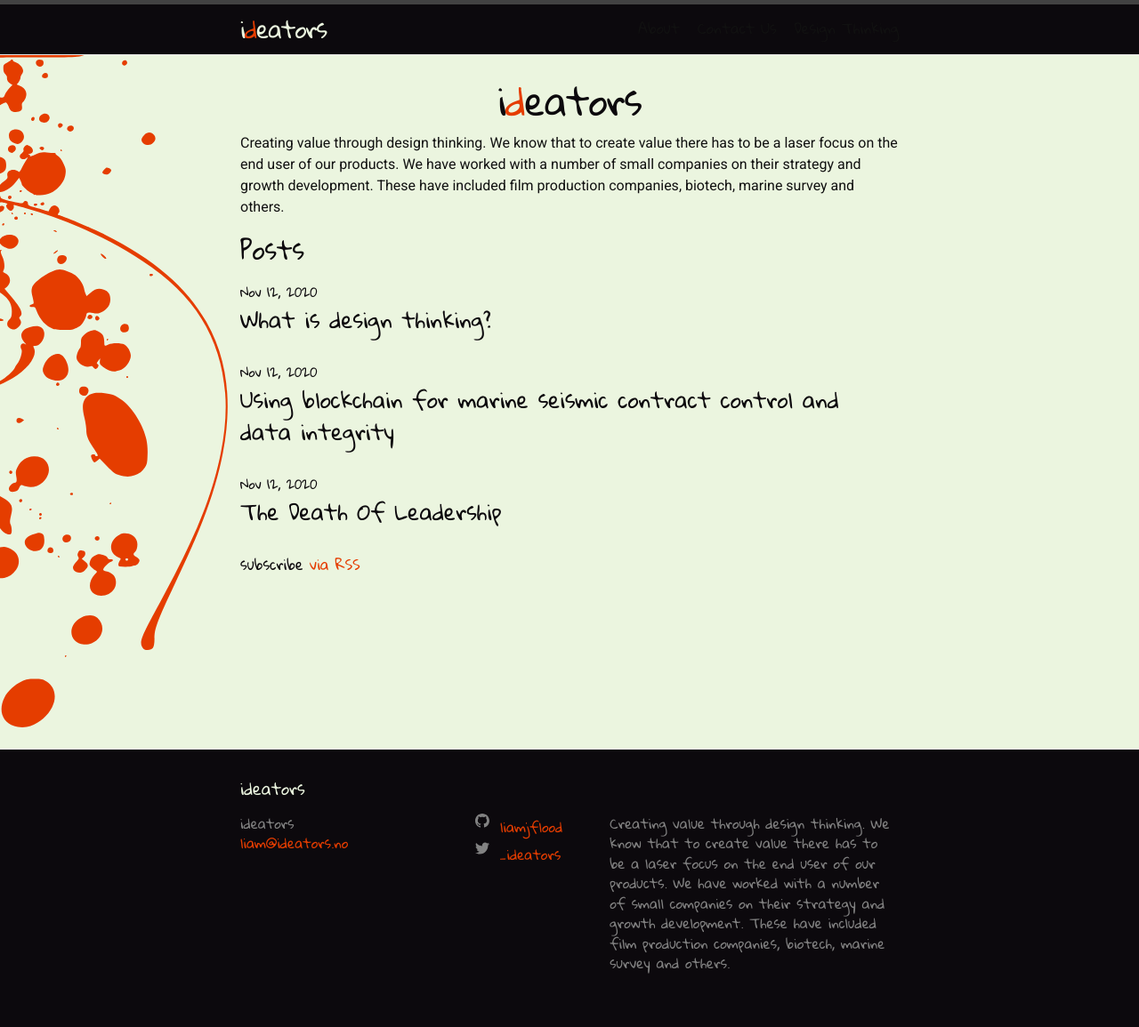
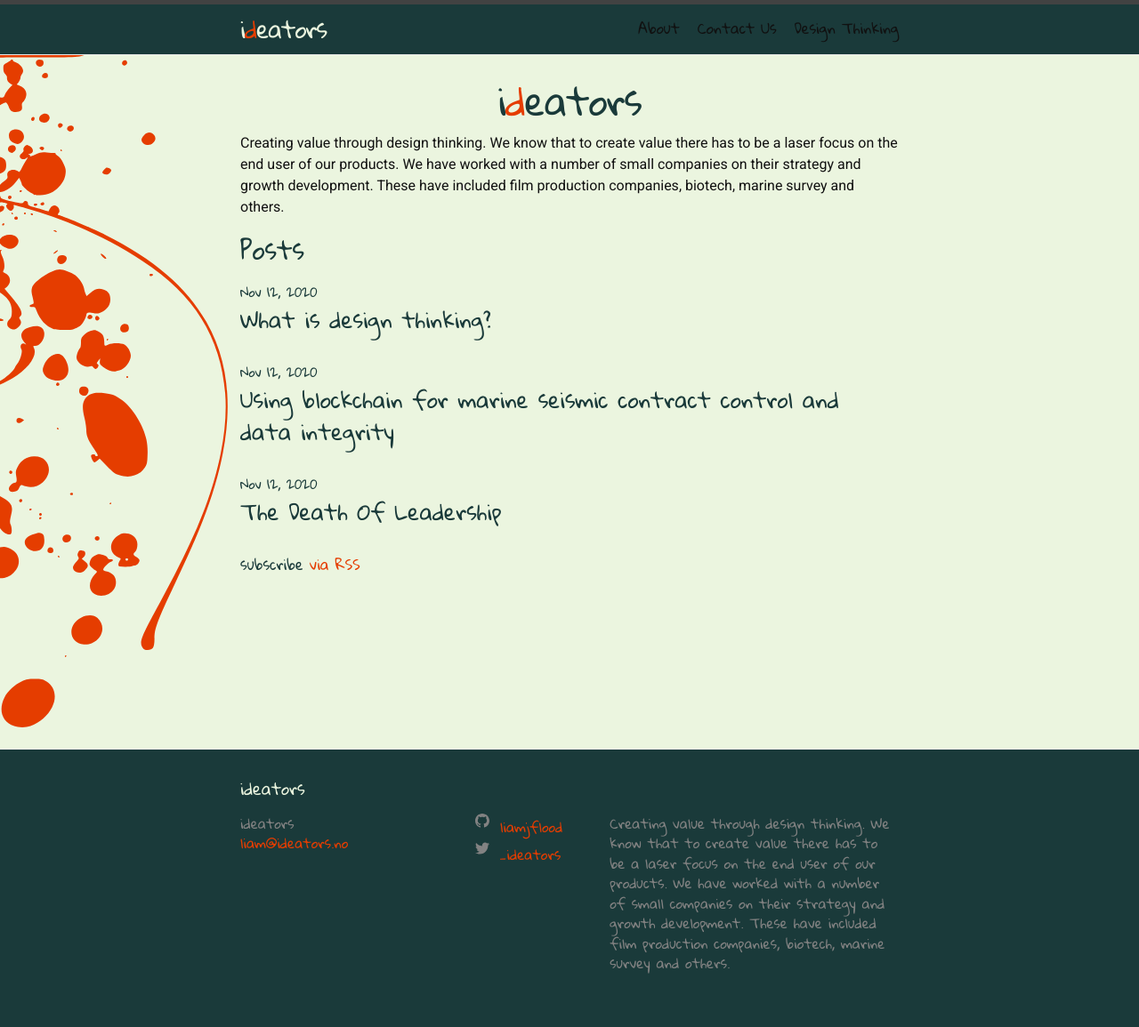
Before and after one commit to madfolio/old_website2, a Jekyll site: the page built from index.markdown, in a window 1280 px wide. Shown: the whole page at 89% size. Built offline with Jekyll 4.4.1, drawn with Linux system fonts in a browser that asks for light colours; some web fonts are replaced.

Commit message:
Update custom.scss

```diff
--- a/_sass/custom.scss
+++ b/_sass/custom.scss
@@ -1,5 +1,5 @@
 :root {
-  --theme: #0C090D;
+  --theme: #1A3A3A;
   --white: #EBF5DF;
   --accent: #E53D00;
   --base_font: 'Roboto', sans-serif;
```
